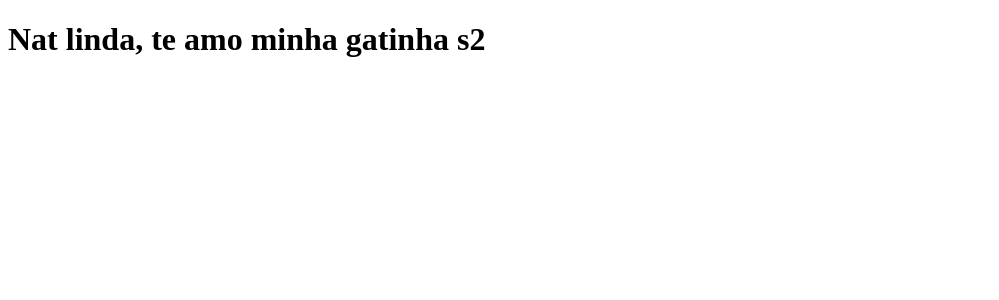
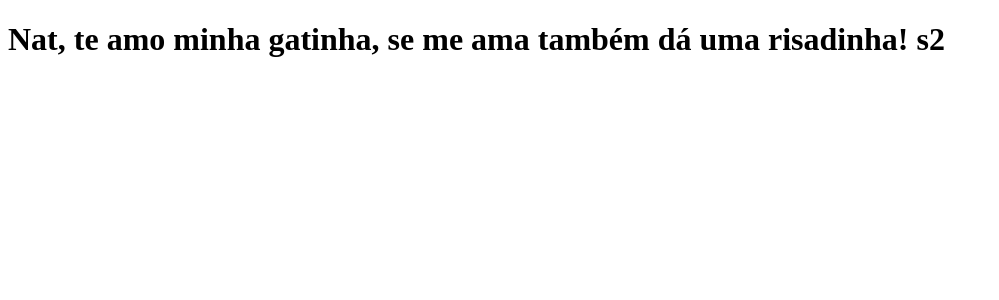
Before and after one commit to rchagas/clone-tabnews, a Next.js app: page / in a window 1280 px wide. Shown: the top 300 px of the page, without its empty margins (0-999 px from the left). Built offline with nearby package versions, Linux system fonts and the light colour scheme.

Commit message:
alteração na frase

```diff
--- a/pages/index.tsx
+++ b/pages/index.tsx
@@ -3,7 +3,7 @@ import * as React from 'react';
 export default function Home() {
     return (
         <h1>
-            Nat linda, te amo minha gatinha s2
+            Nat, te amo minha gatinha, se me ama também dá uma risadinha! s2
         </h1>
     );
 }
```
